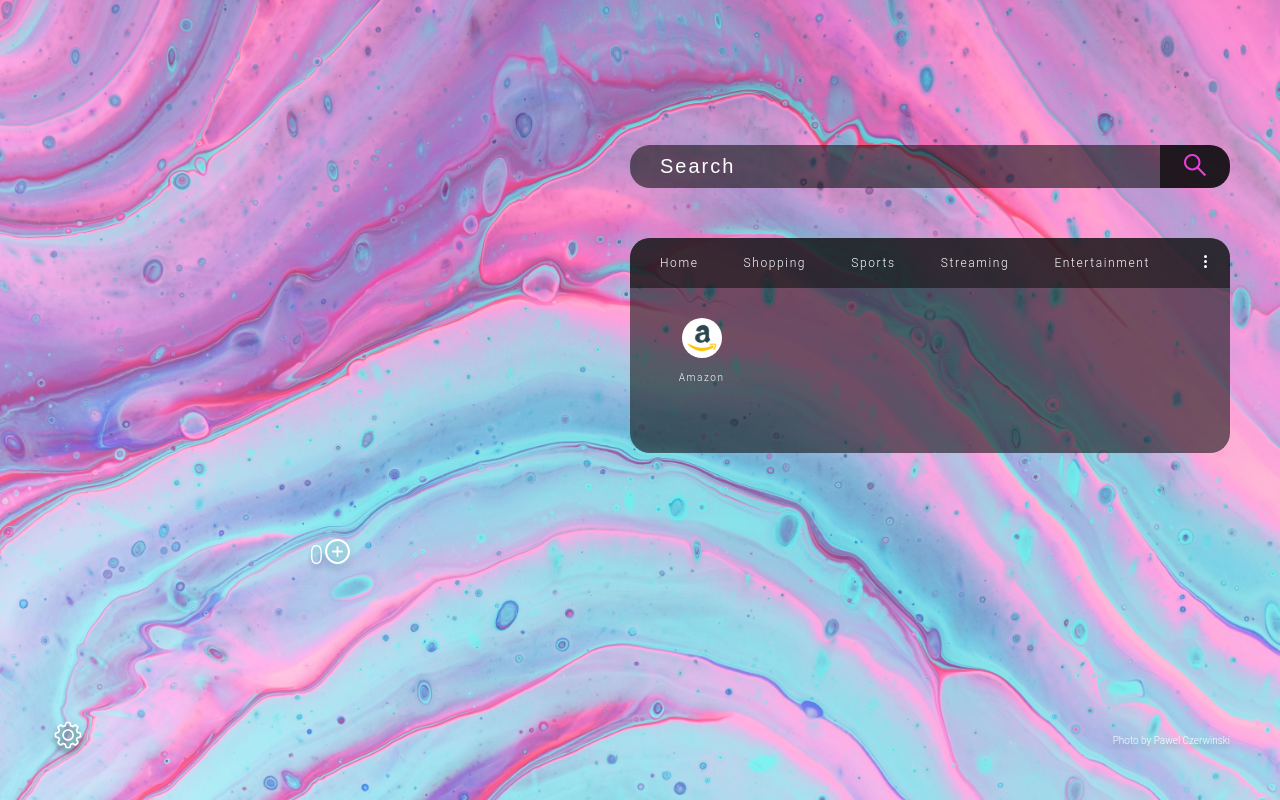
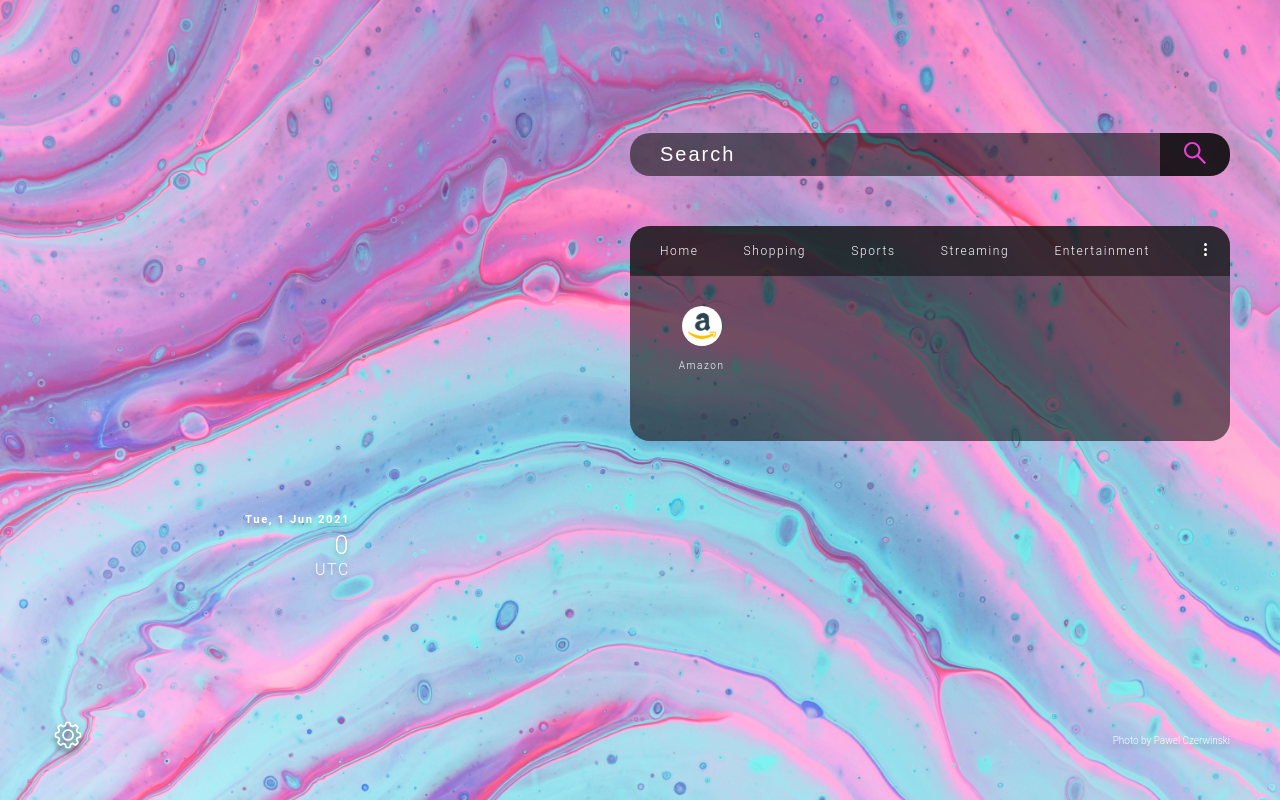
Before and after one commit to JohPik/mucho-chrome-extension, a React (Create React App) app: page / in a window 1280 px wide. Built offline with nearby package versions, Linux system fonts and the light colour scheme; no server answers.

Commit message:
Create Clock Compnt & Add Date to Times Compnt

```diff
--- a/src/App.css
+++ b/src/App.css
@@ -260,18 +260,23 @@ blockquote p::after {
   font-size: 1.5625rem;
 }
 
-.time_zone {
-  font-size: 0.625rem;
-  padding-bottom: 0.625rem;
+.date {
+  font-size: 0.7rem;
+  padding-bottom: 0.3rem;
+  font-weight: bold;
 }
 
 .time_live {
   padding-bottom: 0.225rem;
 }
 
-.time_location {
+.time_zone {
   font-size: 1rem;
   padding-bottom: 1rem;
+}
+
+.time_secs {
+  font-size: 1rem;
 }
 
 .times button::before {
--- /dev/null
+++ b/src/components/Clock.js
@@ -0,0 +1,34 @@
+import React from 'react';
+import { useState, useEffect } from 'react';
+
+export default function Clock() {
+
+    const [time, setTime] = useState({});
+
+    useEffect(() => {
+        const interval = setInterval(() => {
+            const today = new Date();
+            const time = {
+                hours: today.getHours(),
+                minutes: today.getMinutes(),
+                seconds: today.getSeconds()
+            }
+            setTime(time)
+        }, 1000);
+        return () => clearInterval(interval);
+    }, []);
+
+    return (
+        <>
+            {time.hours &&
+                <p className="time-live" >
+                    {time.hours <= 9 && 0}{time.hours}:
+                    {time.minutes <= 9 && 0}{time.minutes}:
+                    <span className="time_secs">
+                        {time.seconds <= 9 && 0}{time.seconds}
+                    </span>
+                </p>
+            }
+        </>
+    )
+};
--- a/src/components/times.js
+++ b/src/components/times.js
@@ -1,45 +1,39 @@
 import React from 'react';
 import { useState, useEffect } from 'react';
+import Clock from './Clock';
 
 export default function Times() {
 
-    const [time, setTime] = useState({
-        hours: null,
-        minutes: null,
-        seconds: null
-    });
-    const [timeZone, setTimeZone] = useState(null);
+    const [timeZone, setTimeZone] = useState("");
+    const [date, setDate] = useState({});
 
-    useEffect(() => {
-        const interval = setInterval(() => {
-            const today = new Date();
-            const time = {
-                hours: today.getHours(),
-                minutes: today.getMinutes(),
-                seconds: today.getSeconds()
-            }
-            setTime(time)
-        }, 1000);
-        return () => clearInterval(interval);
-    }, []);
+    const weekDays = ["Mon", "Tue", "Wed", "Thu", "Fri", "Sat"];
+    const months = ["Jan", "Feb", "Mar", "Apr", "May", "Jun", "Jul", "Aug", "Sep", "Oct", "Nov", "Dec"];
 
     useEffect(() => {
         setTimeZone(Intl.DateTimeFormat().resolvedOptions().timeZone);
     }, []);
 
+    useEffect(() => {
+        const today = new Date();
+        const date = {
+            year: today.getFullYear(),
+            month: today.getMonth(),
+            day: today.getDate(),
+            weekday: today.getDay()
+        }
+        setDate(date)
+    }, []);
+
     return (
         <section className="times">
-            {time.hours &&
+
                 <div className="time_container">
+                    <p className="date">{weekDays[date.weekday]}, {date.weekday} {months[date.month]} {date.year}</p>
+                    <Clock />
                     <p className="time_zone">{timeZone}</p>
-                    <p className="time-live">{time.hours <= 9 && 0}{time.hours}:{time.minutes <= 9 && 0}{time.minutes}:{time.seconds <= 9 && 0}{time.seconds}</p>
-                    <p className="time_location">{timeZone}</p>
                 </div>
-            }
-            <button></button>
-            <div className="world-time">
-                {/* <WorldTime/> */}
-            </div>
+
         </section>
     )
 };
```
